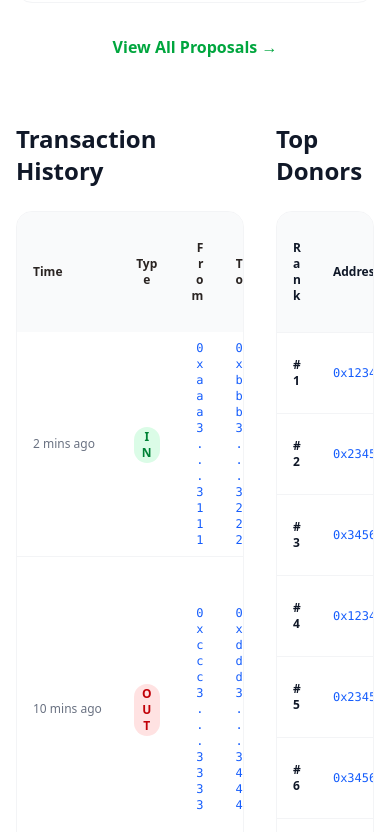
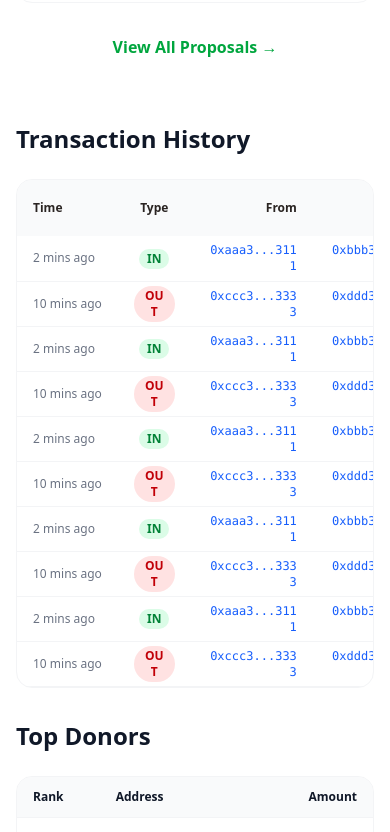
Before and after one commit to anotherath/onchain-for-good, a Next.js app: page /fund-detail in a window 390 px wide. Shown: the part 2320-3152 px from the top of the page. Built offline with nearby package versions, Linux system fonts and the light colour scheme.

Commit message:
reponsive history table

```diff
--- a/app/fund-detail/page.tsx
+++ b/app/fund-detail/page.tsx
@@ -21,7 +21,7 @@ export default function FundDetail() {
       </div>
       <FundProposalList />
       <div className="grid grid-cols-3 gap-8">
-        <div className="col-span-2">
+        <div className="col-span-3 lg:col-span-2">
           <TransactionHistoryTable
             transactions={[
               {
@@ -107,7 +107,7 @@ export default function FundDetail() {
             ]}
           />
         </div>
-        <div className="col-span-1">
+        <div className="col-span-3 lg:col-span-1">
           <TopDonorsTable
             donors={[
               { address: "0x1234...56781", amount: 5000 },
--- a/app/proposal-list/page.tsx
+++ b/app/proposal-list/page.tsx
@@ -18,9 +18,7 @@ export default function ProposalList() {
 
       <div className="mb-12 grid grid-cols-1 lg:grid-cols-3 gap-8">
         <div>
-          <div className="sticky top-24">
-            <FundProposalInfo />
-          </div>
+          <FundProposalInfo />
         </div>
         <div className="lg:col-span-2">
           <AllProposals />
--- a/components/fund-detail-components/transaction-history-table.tsx
+++ b/components/fund-detail-components/transaction-history-table.tsx
@@ -1,7 +1,5 @@
 import { shorten } from "@/utils/format";
-
 type TransactionType = "in" | "out";
-
 type Transaction = {
   type: TransactionType;
   from: string; // FULL address
@@ -10,14 +8,12 @@ type Transaction = {
   time: string;
   tx: string; // FULL tx hash
 };
-
 type TransactionHistoryTableProps = {
   title?: string;
   transactions: Transaction[];
   currency?: string;
   explorerBaseUrl?: string;
 };
-
 const columns = [
   { key: "time", label: "Time", align: "left" },
   { key: "type", label: "Type", align: "center" },
@@ -26,7 +22,6 @@ const columns = [
   { key: "amount", label: "Amount", align: "center" },
   { key: "tx", label: "Tx", align: "right" },
 ];
-
 export default function TransactionHistoryTable({
   title = "Transaction History",
   transactions,
@@ -35,11 +30,10 @@ export default function TransactionHistoryTable({
 }: TransactionHistoryTableProps) {
   return (
     <section>
-      <h2 className="text-2xl font-bold text-gray-900 mb-6">{title}</h2>
-
+      <h2 className="text-2xl font-bold text-gray-900 mb-6">{title}</h2>{" "}
       <div className="bg-white rounded-2xl border  border-gray-100 overflow-hidden">
         <div className="overflow-x-auto">
-          <table className="w-full text-sm">
+          <table className="min-w-[660px] lg:min-w-[640px] w-full text-sm">
             <thead className="bg-gray-50">
               <tr>
                 {columns.map((c) => (
```
